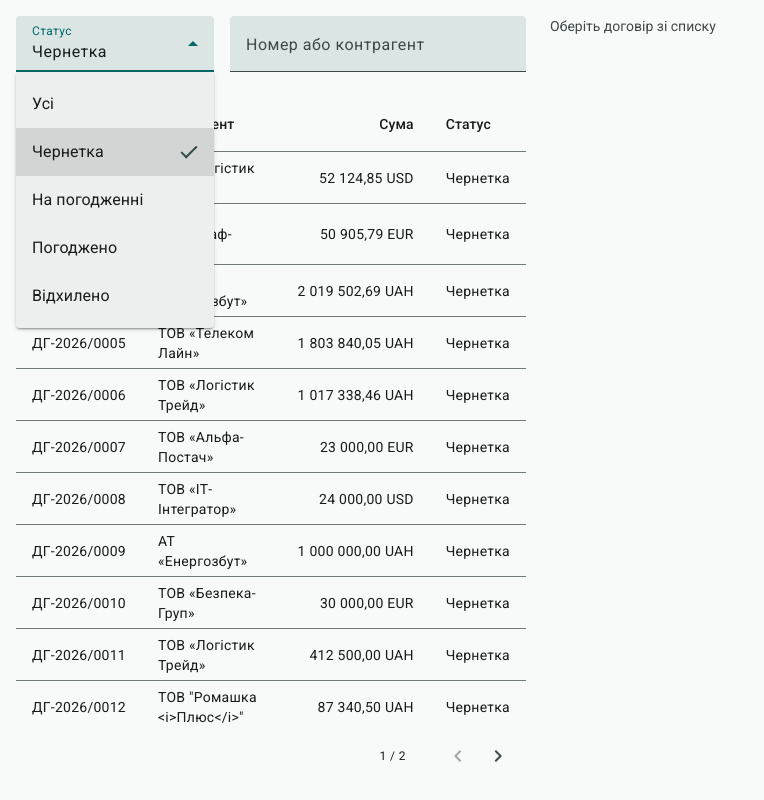
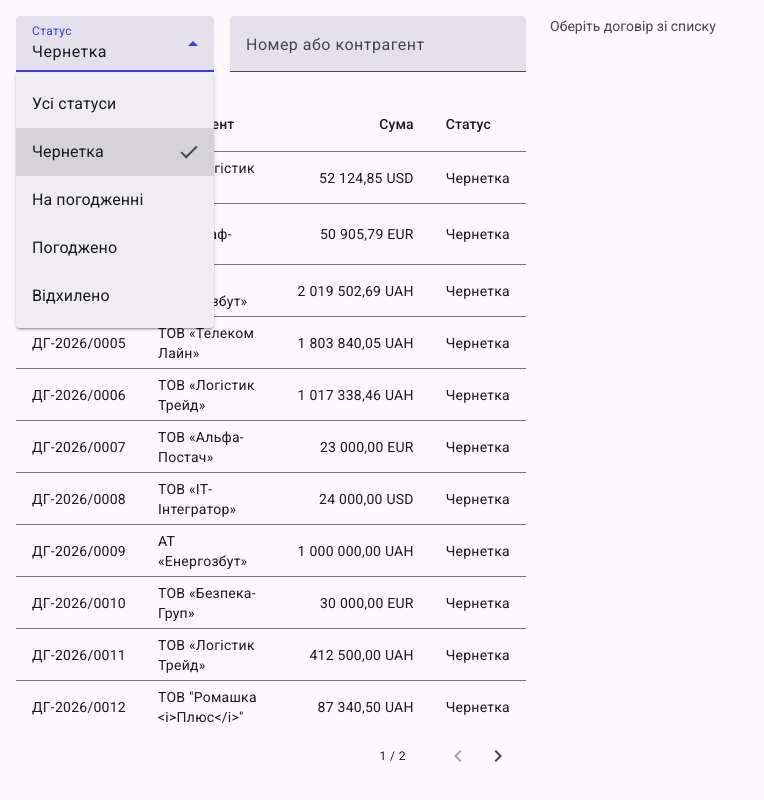
Before and after one commit to asia-tango/contract-approval-migration, an Angular app: page / in a window 1280 px wide. Both pictures are taken after a click on the element "Чернетка". Shown: the whole page, without its empty margins (0-764 px from the left). Built offline with nearby package versions, Linux system fonts and the light colour scheme.

Commit message:
Changed theme to blue and polished money formatting

```diff
--- a/src/app/contracts/components/contract-card/contract-card.scss
+++ b/src/app/contracts/components/contract-card/contract-card.scss
@@ -27,9 +27,10 @@ h2 {
     color: var(--mat-sys-on-secondary-container);
   }
 
+  // Зелений, як success-банер «Погоджено».
   &[data-status='APPROVED'] {
-    background: var(--mat-sys-primary-container);
-    color: var(--mat-sys-on-primary-container);
+    background: var(--app-success-container);
+    color: var(--app-on-success-container);
   }
 
   &[data-status='REJECTED'] {
--- a/src/app/contracts/components/contract-card/contract-card.ts
+++ b/src/app/contracts/components/contract-card/contract-card.ts
@@ -15,7 +15,7 @@ import { EmptyState } from '../../../shared/components/empty-state/empty-state';
 import { businessToday, parseApiDate, toApiDate } from '../../../shared/helpers/dates';
 import { COMMITTEE_LIMIT_UAH } from '../../committee-config';
 import { createContractForm } from '../../forms/contract-form';
-import { calculate } from '../../helpers/calc';
+import { calculate, needsRate } from '../../helpers/calc';
 import { equivalentHint } from '../../helpers/equivalent-hint';
 import { CARD_MESSAGES } from '../../messages';
 import { StatusLabelPipe } from '../../pipes/status-label-pipe';
@@ -69,8 +69,7 @@ export class ContractCard {
     const rates = this.store.ratesState();
     return equivalentHint(this.calc(), rates.status === 'ok' ? rates.date : null, COMMITTEE_LIMIT_UAH);
   });
-  /** Курс потрібен лише для валюти, відмінної від UAH. */
-  protected readonly rateNeeded = computed(() => this.value().currency !== 'UAH');
+  protected readonly rateNeeded = computed(() => needsRate(this.value().currency));
   protected readonly ratesLoading = computed(
     () => this.rateNeeded() && this.store.ratesState().status === 'loading',
   );
--- a/src/app/contracts/components/contract-filters/contract-filters.html
+++ b/src/app/contracts/components/contract-filters/contract-filters.html
@@ -1,7 +1,7 @@
 <mat-form-field class="status">
   <mat-label>Статус</mat-label>
   <mat-select [value]="status()" (selectionChange)="statusChange.emit($event.value)">
-    <mat-option value="">Усі</mat-option>
+    <mat-option value="">Усі статуси</mat-option>
     @for (s of statuses; track s) {
       <mat-option [value]="s">{{ s | statusLabel }}</mat-option>
     }
--- a/src/app/contracts/helpers/calc.ts
+++ b/src/app/contracts/helpers/calc.ts
@@ -10,9 +10,14 @@ export function parseAmount(raw: string): number | null {
   return raw.trim() !== '' && Number.isFinite(value) ? value : null;
 }
 
+/** Чи потрібен курс НБУ: для UAH курс завжди 1, тож завантаження й помилка курсу на неї не впливають. */
+export function needsRate(currency: Currency): boolean {
+  return currency !== 'UAH';
+}
+
 /** Курс валюти; для UAH завжди 1, для інших — null, поки курсів немає. */
 export function rateFor(currency: Currency, rates: Rates | null): number | null {
-  return currency === 'UAH' ? 1 : (rates?.[currency] ?? null);
+  return needsRate(currency) ? (rates?.[currency] ?? null) : 1;
 }
 
 /** ПДВ, що міститься в сумі з ПДВ (20%): сума / 6. */
--- a/src/app/contracts/helpers/equivalent-hint.ts
+++ b/src/app/contracts/helpers/equivalent-hint.ts
@@ -1,6 +1,6 @@
 import { formatApiDate } from '../../shared/helpers/dates';
 import { formatMoney } from '../../shared/helpers/money-format';
-import { ContractCalculation } from './calc';
+import { ContractCalculation, needsRate } from './calc';
 
 /**
  * Пояснення еквівалента для ⓘ:
@@ -10,7 +10,7 @@ import { ContractCalculation } from './calc';
 export function equivalentHint(calc: ContractCalculation, rateDate: string | null, limit: number): string | null {
   if (calc.amount === null || calc.rate === null || calc.amountUah === null) return null;
   const threshold = `Поріг тендерного комітету — ${formatMoney(limit, 0)} грн`;
-  if (calc.currency === 'UAH' || rateDate === null) return threshold;
+  if (!needsRate(calc.currency) || rateDate === null) return threshold;
   return (
     `${formatMoney(calc.amount)} ${calc.currency} × ${formatMoney(calc.rate)} ` +
     `(курс НБУ на ${formatApiDate(rateDate)}) = ${formatMoney(calc.amountUah)} грн. ${threshold}`
--- a/src/app/shared/components/banner/banner.scss
+++ b/src/app/shared/components/banner/banner.scss
@@ -16,10 +16,11 @@
   color: var(--mat-sys-on-secondary-container);
 }
 
+// Зелений, як alert-success легасі (змінні — у styles.scss).
 :host(.banner-success) {
-  border-color: var(--mat-sys-primary);
-  background: var(--mat-sys-primary-container);
-  color: var(--mat-sys-on-primary-container);
+  border-color: var(--app-success-border);
+  background: var(--app-success-container);
+  color: var(--app-on-success-container);
 }
 
 :host(.banner-warn) {
--- a/src/styles.scss
+++ b/src/styles.scss
@@ -10,7 +10,7 @@ html {
   @include mat.theme(
     (
       color: (
-        primary: mat.$cyan-palette,
+        primary: mat.$blue-palette,
         tertiary: mat.$orange-palette,
       ),
       typography: Roboto,
@@ -36,4 +36,12 @@ body {
   margin: 0;
   height: 100%;
 }
+
+// «Успіх» (success-банер, мітка APPROVED) — кольори alert-success з Bootstrap 3 легасі:
+// у Material-теми системного кольору успіху немає.
+:root {
+  --app-success-container: #dff0d8;
+  --app-on-success-container: #3c763d;
+  --app-success-border: #3c763d;
+}
 /* You can add global styles to this file, and also import other style files */
```
Also changed, not shown: src/app/shared/helpers/money-format.ts (+5 -2 lines).
